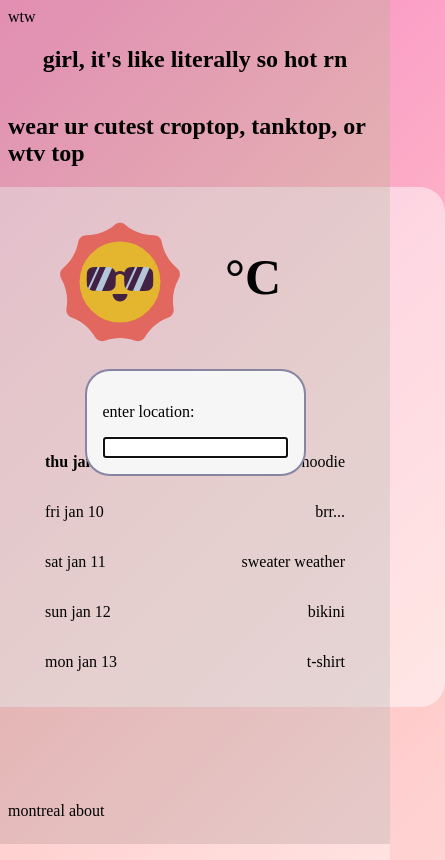
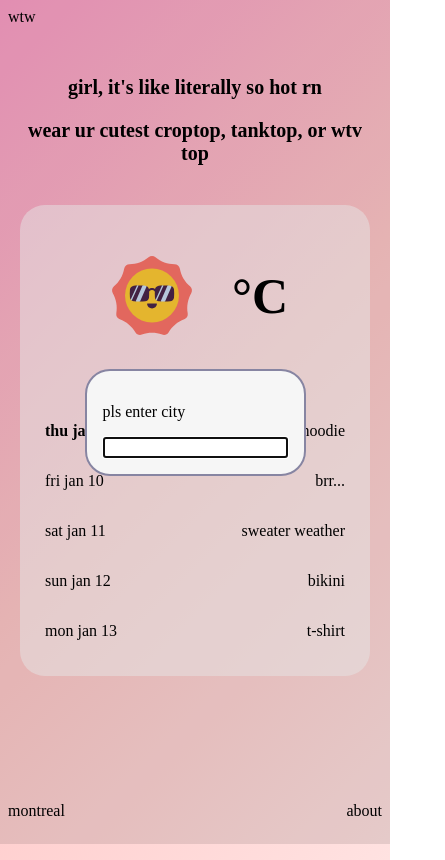
Before and after one commit to victorrf2002/wtw, a plain HTML site: page index.html in a window 390 px wide. Both pictures are taken after a click on the link "montreal". Shown: the whole page, 445 px wide, since content can reach past the window. Drawn offline with Linux system fonts and the light colour scheme; no server answers; a web font is replaced by a local one.

Commit message:
Write media queries to make website responsive on phones

```diff
--- a/assets/css/styles.css
+++ b/assets/css/styles.css
@@ -93,3 +93,35 @@ main {
         background-position: 0% 50%;
     }
 }
+
+/*  Media Query for iPhone compatibility */
+@media only screen and (max-width: 850px) {
+
+    #current-weather-text1 {
+        margin-top: 50px;
+    }
+
+    .main-info>h2 {
+        margin: 10px;
+        font-size: 20px;
+        text-align: center;
+    }
+
+    #whole-forecast {
+        margin-top: 30px;
+        width: 150px;
+    }
+
+    .current-weather-images {
+        justify-content: center;
+    }
+
+    .forecast {
+        margin-top: 40px;
+    }
+
+    footer {
+        display: flex;
+        justify-content: space-between;
+    }
+}
--- a/index.html
+++ b/index.html
@@ -20,6 +20,7 @@
         <section class="main-info">
             <h2 id="current-weather-text1">girl, it's like literally so hot rn</h2>
             <h2 id="current-weather-text2">wear ur cutest croptop, tanktop, or wtv top</h2>
+
 
             <div id="whole-forecast">
                 <article class="current-weather-images">
@@ -65,7 +66,7 @@
 
         <dialog id="location-dialog">
             <form>
-                <p>enter location:</p>
+                <p>pls enter city</p>
                 <input type="text" id="location-input">
             </form>
         </dialog>
--- a/script/main.js
+++ b/script/main.js
@@ -44,14 +44,12 @@ async function fetchData() {
         console.log("Current Weather condition is: " + condition);
         console.log("Current Temperature is: " + currentTemp + "°C");
 
-        document.getElementById("current-weather-degrees").innerHTML = currentTemp + "°C";
+        document.getElementById("current-weather-degrees").innerHTML = currentTemp + "°c";
         getCondition(condition);
         changeWeatherText(currentTemp);
 
 
-        // console.log("Weather for Jan 8: " + data.list[0].main.temp);
-
-        // document.getElementById("day1-clothing").innerHTML = getClothingSuggestion();
+        document.getElementById("day1-clothing").innerHTML = getClothingSuggestion(currentTemp);
 
         data.list.forEach((element) => {
             if (element.dt_txt.substring(0, 10) == day1) {
```
Also changed, not shown: about.html (+1 -0 lines).
